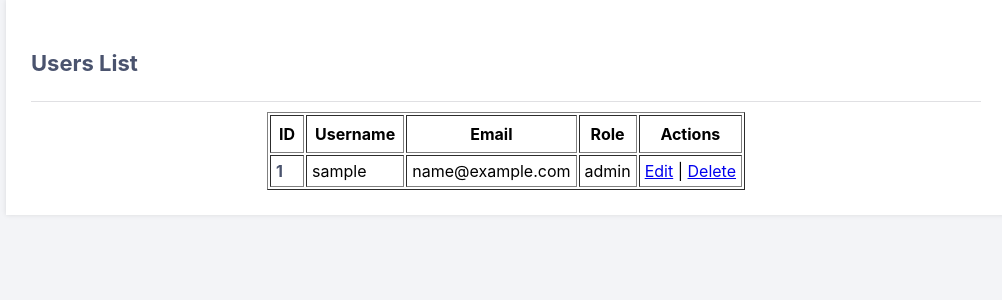
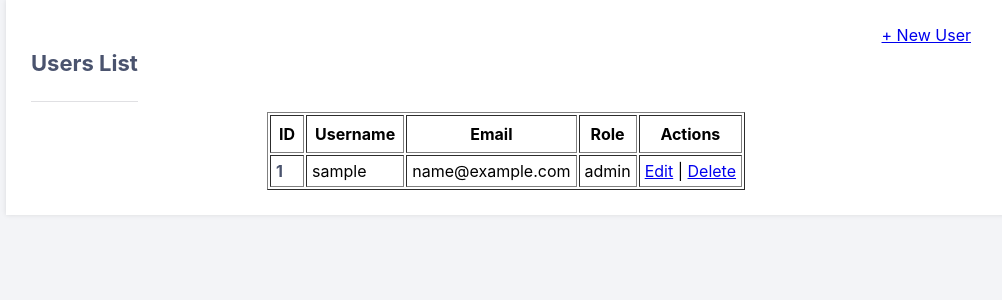
Before and after one commit to Eric-Tchindje/app_flask_login_system, a Flask app: page /users in a window 1280 px wide. Shown: the part 60-360 px from the top of the page, without its empty margins (134-1136 px from the left). Run offline with Flask 3, Linux system fonts and the light colour scheme; the visitor is signed in with stand-in values (Sample User, id 1); tables that the repository leaves empty hold one stand-in row (values such as "Sample post").

Commit message:
Enhance users list layout with new user link
Updated the layout of the users list page to include a 'New User' link and improved styling.

```diff
--- a/templates/accounts/users.html
+++ b/templates/accounts/users.html
@@ -3,9 +3,11 @@
 
 {% block content %}
 
-
-<div style="margin: auto">
-    <h2>Users List</h2>
+<div style="margin: auto" xmlns="http://www.w3.org/1999/html">
+    <div style="display: flex; justify-content: space-between" >
+        <h2>Users List</h2>
+        <div style="margin-right: 10px"> <a href="{{ url_for('accounts.register') }}"> + New User</a></div>
+    </div>
     <table style="margin: auto; margin-top: 10px" border="1" cellpadding="8">
         <thead>
         <tr>
```
